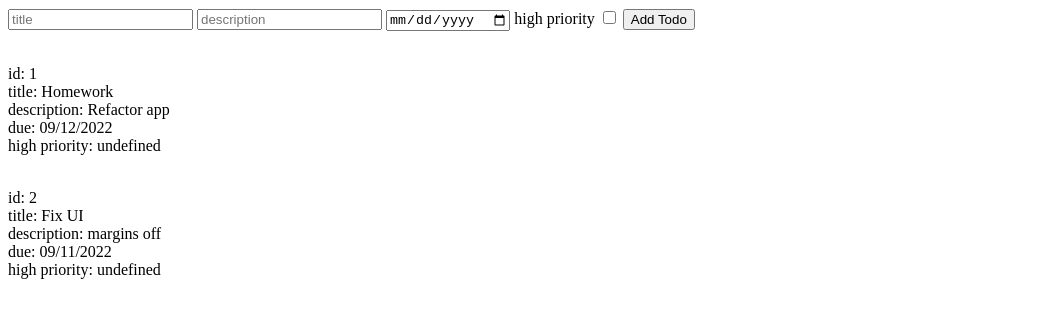
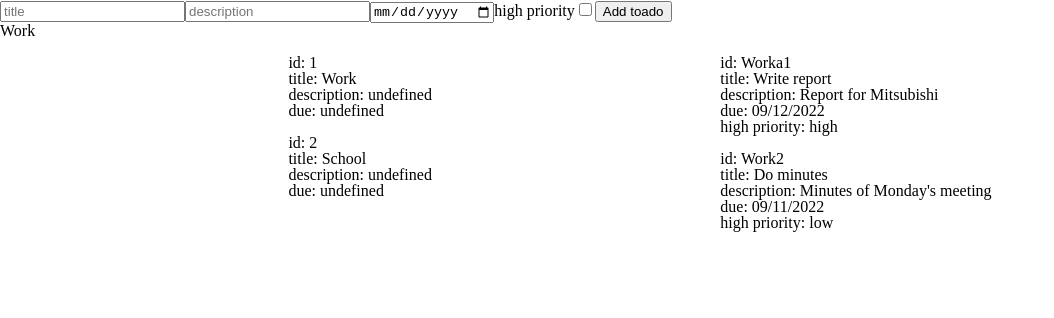
Before and after one commit to xsjark/odin_todolist_project, a website built with webpack: page dist/index.html in a window 1280 px wide. Shown: the whole page, without its empty margins (0-1054 px from the left). Built offline with nearby package versions, Linux system fonts and the light colour scheme.

Commit message:
finall working

```diff
--- /dev/null
+++ b/src/components/ProjectList.js
@@ -0,0 +1,69 @@
+
+const { default: projects } = require("../hardcode");
+const TodoList = require("./TodoList");
+
+class ProjectList {
+    constructor() {
+        this.projectList = document.querySelector('.project__list');
+        this.projects = projects
+    }
+
+
+    // // Factory function for todo
+    // createProject(title, description, dueDate, high_priority){
+    //     // return {
+    //     //     id: this.todos.length + 1,
+    //     //     title: title,
+    //     //     description: description,
+    //     //     dueDate: dueDate,
+    //     //     high_priority:  high_priority
+    //     // }
+    // }
+
+    // removeProject(id){
+    // //   this.todos = this.todos.filter((obj) => obj.id !== id);
+    // //   this.renderTodos()
+    // };
+
+    // // Push contents of inputs to array
+    // addProject(){
+    //     // this.todos.push(this.createTodo(
+    //     //     document.getElementById("title").value,
+    //     //     document.getElementById("description").value,
+    //     //     document.getElementById("due").value,
+    //     //     document.getElementById("high_priority").checked
+    //     // ))
+    // }
+
+    // Render all items in array
+    renderProjects(){
+      const element = document.createElement("div")
+        for(let i = 0; i < this.projects.length; i ++) {
+            const item = document.createElement("p")
+            item.innerText = `
+                id: ${this.projects[i].id}
+                title: ${this.projects[i].title}
+                description: ${this.projects[i].description}
+                due: ${this.projects[i].dueDate}
+            `
+            element.appendChild(item)
+            item.addEventListener('click', () =>{
+                let button = new TodoList(this.projects, i)
+                // this.removeTodo(this.todos[i].id)
+                button.renderTodos()
+                button.renderForm()
+                 // Add button listener
+                //  let submit_button = document.querySelector('.todo__submit')
+                //  submit_button.cloneNode(true).addEventListener('click', function(){
+                //     button.addTodo()
+                //     button.renderTodos()
+                // });
+            })
+
+      }
+
+      this.projectList.replaceChildren(element);
+    //   console.log("rneder")
+    }
+}
+module.exports = ProjectList;
--- a/src/components/TodoList.js
+++ b/src/components/TodoList.js
@@ -1,50 +1,93 @@
+const setAttributes = require("../utils");
+
  class TodoList {
-    constructor() {
+    constructor(array, index) {
         this.todoList = document.querySelector('.todo__list');
         this.todoSubmit = document.querySelector('.todo__submit');
-        this.todos = [
-            {
-                id: 1,
-                title: "Homework",
-                description: "Refactor app",
-                dueDate: "09/12/2022",
-                high_priority: true
-            },
-            {
-                id: 2,
-                title: "Fix UI",
-                description: "margins off",
-                dueDate: "09/11/2022",
-                high_priority: false
-            },
-        ];
-    }
+        this.todos = array[index].todos
+        this.project = array[index]
+    };
 
 
     // Factory function for todo
     createTodo(title, description, dueDate, high_priority){
         return {
-            id: todos.length + 1,
+            id: this.todos.length + 1,
             title: title,
             description: description,
             dueDate: dueDate,
             high_priority:  high_priority
         }
+
     }
 
     removeTodo(id){
-      todos = todos.filter((obj) => obj.id !== id);
-      renderTodos(todos)
+      this.todos = this.todos.filter((obj) => obj.id !== id);
+      this.renderTodos()
     }
 
     // Push contents of inputs to array
     addTodo(){
-        todos.push(createTodo(
+        this.todos.push(this.createTodo(
             document.getElementById("title").value,
             document.getElementById("description").value,
-            document.getElementById("due").value,
-            document.getElementById("high_priority").checked
+            document.getElementById("dueDate").value,
+            document.getElementById("highPriority").checked
         ))
+        console.log(
+            document.getElementById("title").value,
+            document.getElementById("description").value,
+            document.getElementById("dueDate").value,
+            document.getElementById("highPriority").checked
+        )
+    }
+
+    renderForm() {
+        const form = document.createElement("form")
+        const formTitle = document.createElement("legend")
+        formTitle.innerText = this.project.title
+        const titleInput = document.createElement("input")
+        setAttributes(titleInput, {
+            id: "title",
+            type: "text",
+            placeholder: "title",
+            required: true
+        })
+        const descriptionInput = document.createElement("input")
+        setAttributes(descriptionInput, {
+            id: "description",
+            type: "text",
+            placeholder: "description"
+        })
+        const dueDateInput = document.createElement("input")
+        setAttributes(dueDateInput, {
+            id: "dueDate",
+            type: "date",
+            placeholder: "due"
+        })
+        const highPriorityLabel = document.createElement("label")
+        highPriorityLabel.innerText = "high priority"
+        setAttributes(highPriorityLabel, {
+            for: "highPriority"
+        })
+        const highPriorityInput = document.createElement("input")
+        setAttributes(highPriorityInput, {
+            id: "highPriority",
+            type: "checkbox"
+        })
+        const addTodoButton = document.createElement("button")
+        addTodoButton.innerText = "Add toado"
+        setAttributes(highPriorityLabel, {
+            type: "button",
+        })
+        addTodoButton.addEventListener('click', (event) => {
+            event.preventDefault()
+            this.addTodo()
+            this.renderTodos()
+        });
+        form.append(titleInput, descriptionInput, dueDateInput, highPriorityLabel, highPriorityInput, addTodoButton, formTitle)
+        document.getElementById("form-container").replaceChildren(form)
+
     }
 
     // Render all items in array
@@ -60,20 +103,12 @@
                 high priority: ${this.todos[i].priority}
             `
             element.appendChild(item)
-            item.addEventListener('click', function(){
-                removeTodo(this.todos[i].id)
+            item.addEventListener('click', () =>{
+                this.removeTodo(this.todos[i].id)
             })
       }
       this.todoList.replaceChildren(element);
-      console.log("rneder")
+      console.log(this.todos)
     }
-
-
-    // todoSubmit.addEventListener('click', function(){
-    //     addTodo()
-    //     console.log(todos)
-    //     renderTodos()
-    // });
-
 }
-export default TodoList;
+module.exports = TodoList;
--- a/src/hardcode.js
+++ b/src/hardcode.js
@@ -1,18 +1,45 @@
-const dummylist = [
+
+const projects = [
     {
         id: 1,
-        title: "Homework",
-        description: "Refactor app",
-        dueDate: "09/12/2022",
-        priority: "high"
+        title: "Work",
+        todos: [
+            {
+                id: "Worka1",
+                title: "Write report",
+                description: "Report for Mitsubishi",
+                dueDate: "09/12/2022",
+                priority: "high"
+            },
+            {
+                id: "Work2",
+                title: "Do minutes",
+                description: "Minutes of Monday's meeting",
+                dueDate: "09/11/2022",
+                priority: "low"
+            },
+        ]
     },
     {
         id: 2,
-        title: "Fix UI",
-        description: "margins off",
-        dueDate: "09/11/2022",
-        priority: "low"
+        title: "School",
+        todos: [
+            {
+                id: "School1",
+                title: "CS Homework",
+                description: "Algorithms and data structures",
+                dueDate: "09/12/2022",
+                priority: "high"
+            },
+            {
+                id: "School2",
+                title: "Lab report",
+                description: "iGG assays",
+                dueDate: "09/11/2022",
+                priority: "low"
+            },
+        ]
     },
 ]
 
-export default dummylist
+export default projects
--- a/src/index.js
+++ b/src/index.js
@@ -1,4 +1,25 @@
-const { default: TodoList } = require("./components/TodoList");
+const ProjectList = require("./components/ProjectList");
+const TodoList = require("./components/TodoList");
 
-const page = new TodoList;
-page.renderTodos();
+import projects from "./hardcode";
+import "./style.css"
+
+(function () {
+
+    // Add button listener
+    // document.querySelector('.todo__submit').addEventListener('click', function(){
+    //     todolist.addTodo()
+    //     todolist.renderTodos()
+    // });
+
+    // Render todo list
+    let todolist = new TodoList(projects, 0);
+    todolist.renderTodos();
+    todolist.renderForm();
+
+    let projectlist = new ProjectList()
+    projectlist.renderProjects()
+
+
+
+  })();
--- a/src/style.css
+++ b/src/style.css
@@ -0,0 +1,52 @@
+/* http://meyerweb.com/eric/tools/css/reset/
+   v2.0 | 20110126
+   License: none (public domain)
+*/
+
+html, body, div, span, applet, object, iframe,
+h1, h2, h3, h4, h5, h6, p, blockquote, pre,
+a, abbr, acronym, address, big, cite, code,
+del, dfn, em, img, ins, kbd, q, s, samp,
+small, strike, strong, sub, sup, tt, var,
+b, u, i, center,
+dl, dt, dd, ol, ul, li,
+fieldset, form, label, legend,
+table, caption, tbody, tfoot, thead, tr, th, td,
+article, aside, canvas, details, embed,
+figure, figcaption, footer, header, hgroup,
+menu, nav, output, ruby, section, summary,
+time, mark, audio, video {
+	margin: 0;
+	padding: 0;
+	border: 0;
+	font-size: 100%;
+	font: inherit;
+	vertical-align: baseline;
+}
+/* HTML5 display-role reset for older browsers */
+article, aside, details, figcaption, figure,
+footer, header, hgroup, menu, nav, section {
+	display: block;
+}
+body {
+	line-height: 1;
+}
+ol, ul {
+	list-style: none;
+}
+blockquote, q {
+	quotes: none;
+}
+blockquote:before, blockquote:after,
+q:before, q:after {
+	content: '';
+	content: none;
+}
+table {
+	border-collapse: collapse;
+	border-spacing: 0;
+}
+.container {
+    display: flex;
+    justify-content: space-evenly;
+}
--- /dev/null
+++ b/src/utils.js
@@ -0,0 +1,6 @@
+const setAttributes = (element, attributes) => {
+    Object.keys(attributes).forEach(attr => {
+      element.setAttribute(attr, attributes[attr]);
+    });
+  }
+module.exports = setAttributes
```
Also changed, not shown: dist/index.html, dist/main.js.
